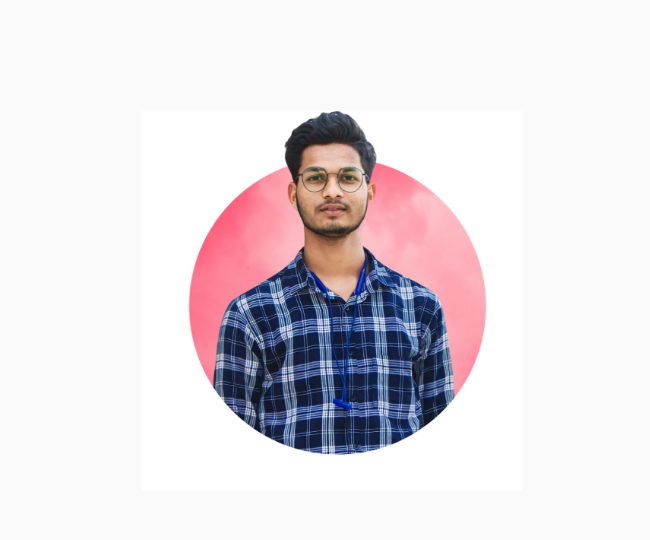
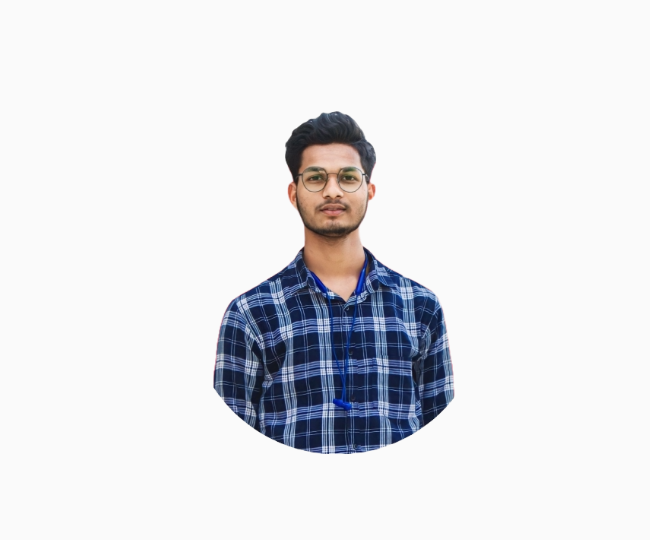
Before and after one commit to Anikeshroy/portfolio_ani.github.io, a plain HTML site: page index.html in a window 1280 px wide. Shown: the part 101-641 px from the top of the page, 630-1280 px from the left. Drawn offline with nearby package versions, Linux system fonts and the light colour scheme.

Commit message:
Update index.html

```diff
--- a/index.html
+++ b/index.html
@@ -81,7 +81,7 @@
                 </div>
                 <div class="featured-image">
                     <div class="image">
-                        <img src="./ani1-removebg-preview.png" alt="avatar">
+                        <img src="./ani12.png" alt="avatar">
                     </div>
                 </div>
                 <!-- <div class="scroll-icon-box">
```
